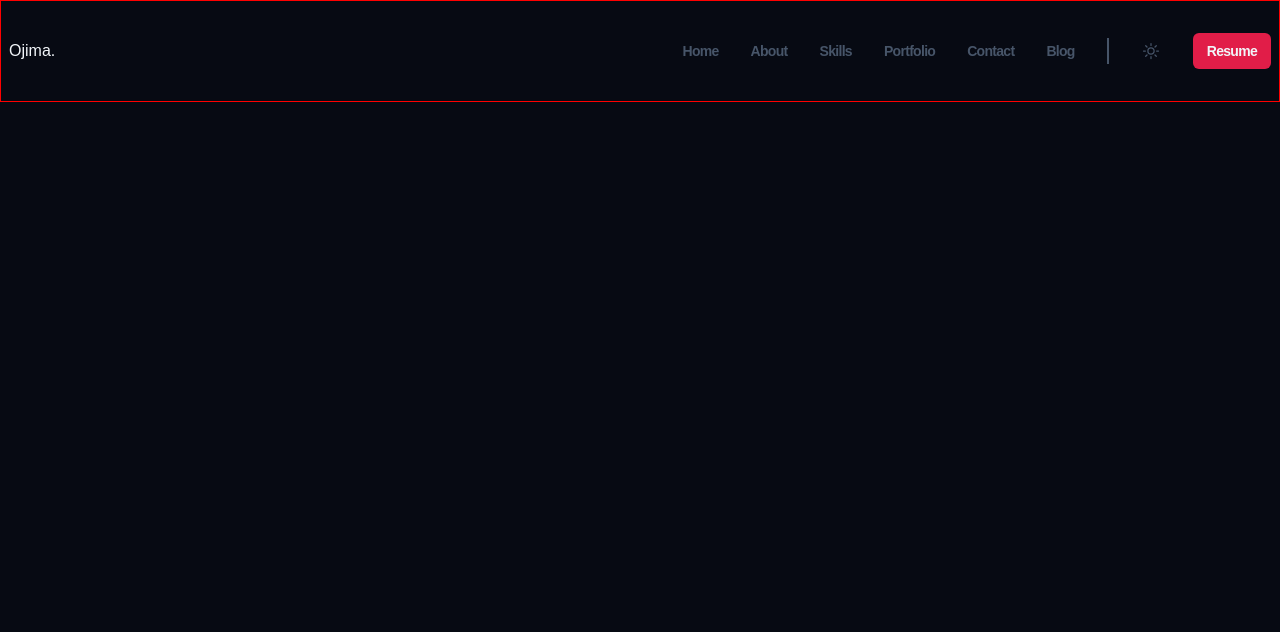
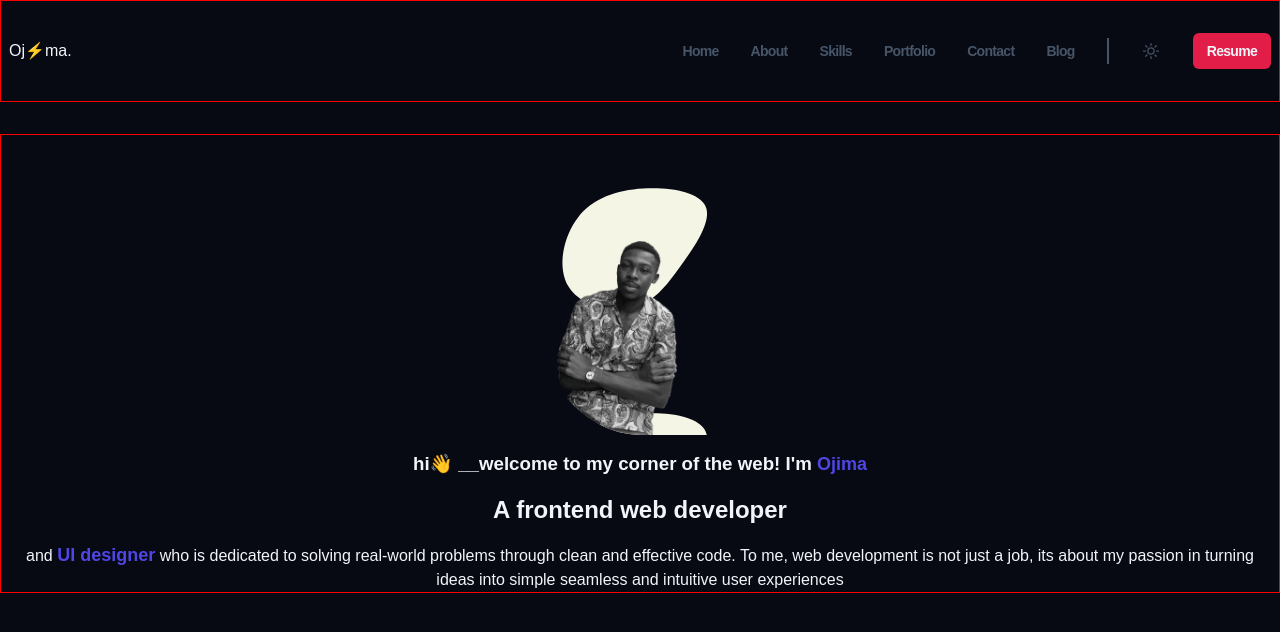
Before and after one commit to akbenngold/my-portfolio-vanilla, a website built with Vite: page index.html in a window 1280 px wide. Built offline with nearby package versions, Linux system fonts and the light colour scheme; a web font is replaced by a local one.

Commit message:
hero start

```diff
--- a/index.html
+++ b/index.html
@@ -11,7 +11,7 @@
   </head>
   <body>
     <header class="header container">
-      <div class="logo">Ojima.</div>
+      <div class="logo">Oj&#9889;ma.</div>
       <nav>
         <ul class="header__menu">
           <li><a class="header__link" href="#home">Home</a></li>
@@ -57,7 +57,28 @@
         </button>
       </nav>
     </header>
-    <main></main>
+    <main>
+      <section class="hero container">
+        <img class="hero__image" src="/images/OJ.png" alt="" />
+
+        <h3 class="hero__subtitle">
+          hi&#128075; __welcome to my corner of the web! I'm
+          <strong> Ojima</strong>
+        </h3>
+        <h2 class="hero__title">A frontend web developer</h2>
+        <p class="hero__description">
+          and <strong>UI designer</strong> who is dedicated to solving
+          real-world problems through clean and effective code. To me, web
+          development is not just a job, its about my passion in turning ideas
+          into simple seamless and intuitive user experiences
+        </p>
+      </section>
+      <section></section>
+      <section></section>
+      <section></section>
+      <section></section>
+      <section></section>
+    </main>
     <footer></footer>
     <script type="module" src="src/main.js"></script>
   </body>
--- a/src/main.js
+++ b/src/main.js
@@ -1,4 +1,5 @@
 import "../styles/modern-normalize.css";
 import "../styles/style.css";
 import "../styles/components/header.css";
+import "../styles/components/hero.css";
 import "../styles/utility.css";
--- a/styles/components/header.css
+++ b/styles/components/header.css
@@ -5,7 +5,9 @@
   padding-top: 2rem;
   padding-bottom: 2rem;
 }
-
+.logo {
+  display: flex;
+}
 .header__menu {
   display: none;
 }
--- /dev/null
+++ b/styles/components/hero.css
@@ -0,0 +1,21 @@
+.hero {
+  text-align: center;
+  display: flex;
+  flex-direction: column;
+  gap: 1rem;
+  margin-top: 2rem;
+}
+
+.hero__image {
+  background-image: url(/public/images/blob.svg);
+  background-size: contain;
+  height: 300px;
+  margin: auto;
+  border-bottom-left-radius: 50%;
+  transition: 1s;
+}
+
+.hero__image:hover {
+  background-position-x: 10px;
+  background-position-y: -50px;
+}
--- a/styles/style.css
+++ b/styles/style.css
@@ -48,7 +48,6 @@ canvas,
 svg {
   display: block;
   max-width: 100%;
-  user-select: none;
 }
 
 button {
@@ -65,4 +64,5 @@ a {
 
 strong {
   color: var(--clr-indigo);
+  font-size: var(--size-lg);
 }
```
Also changed, not shown: public/images/OJ.png (added), public/images/blob (1).svg (added), public/images/blob.svg (added).
